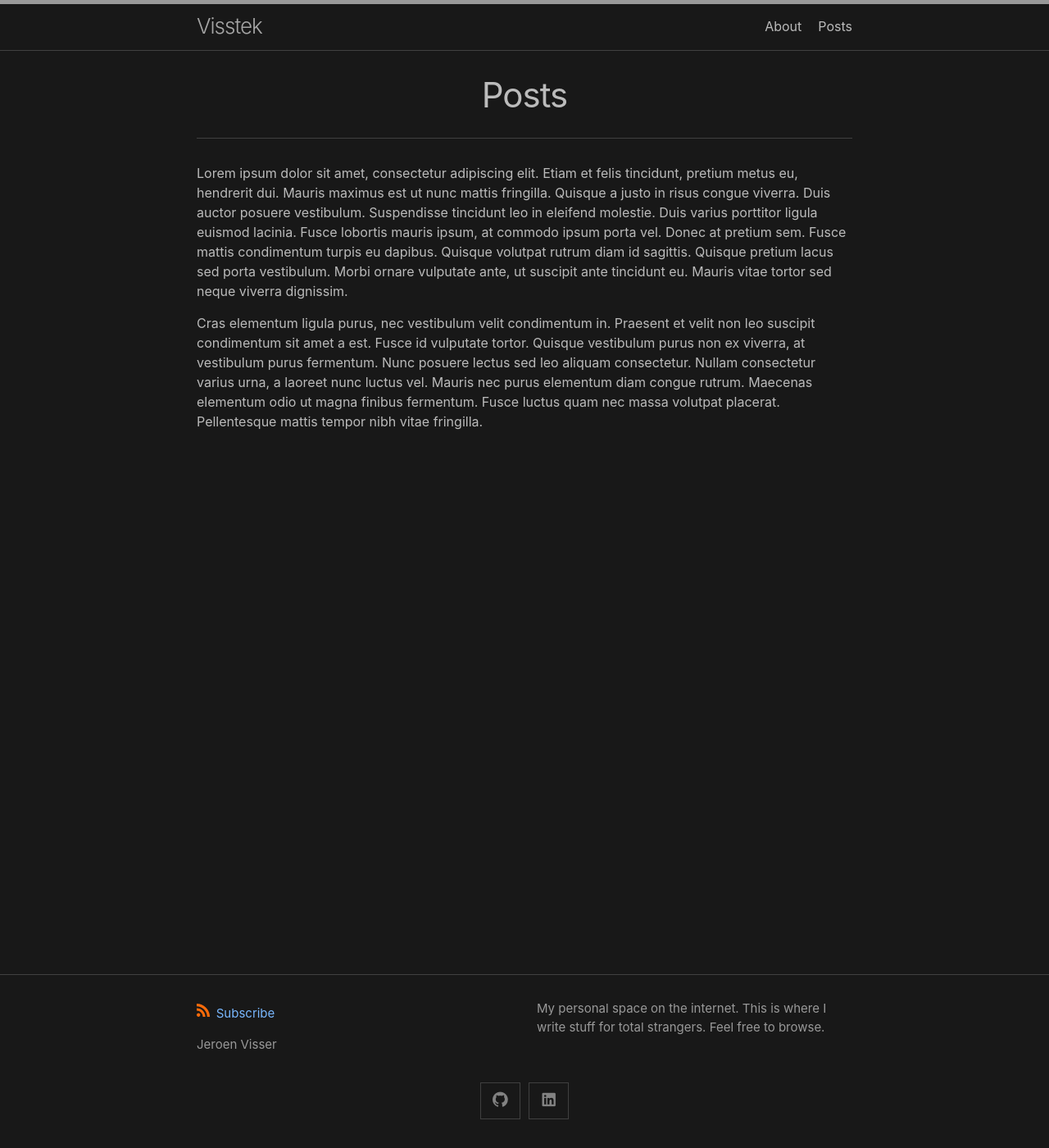
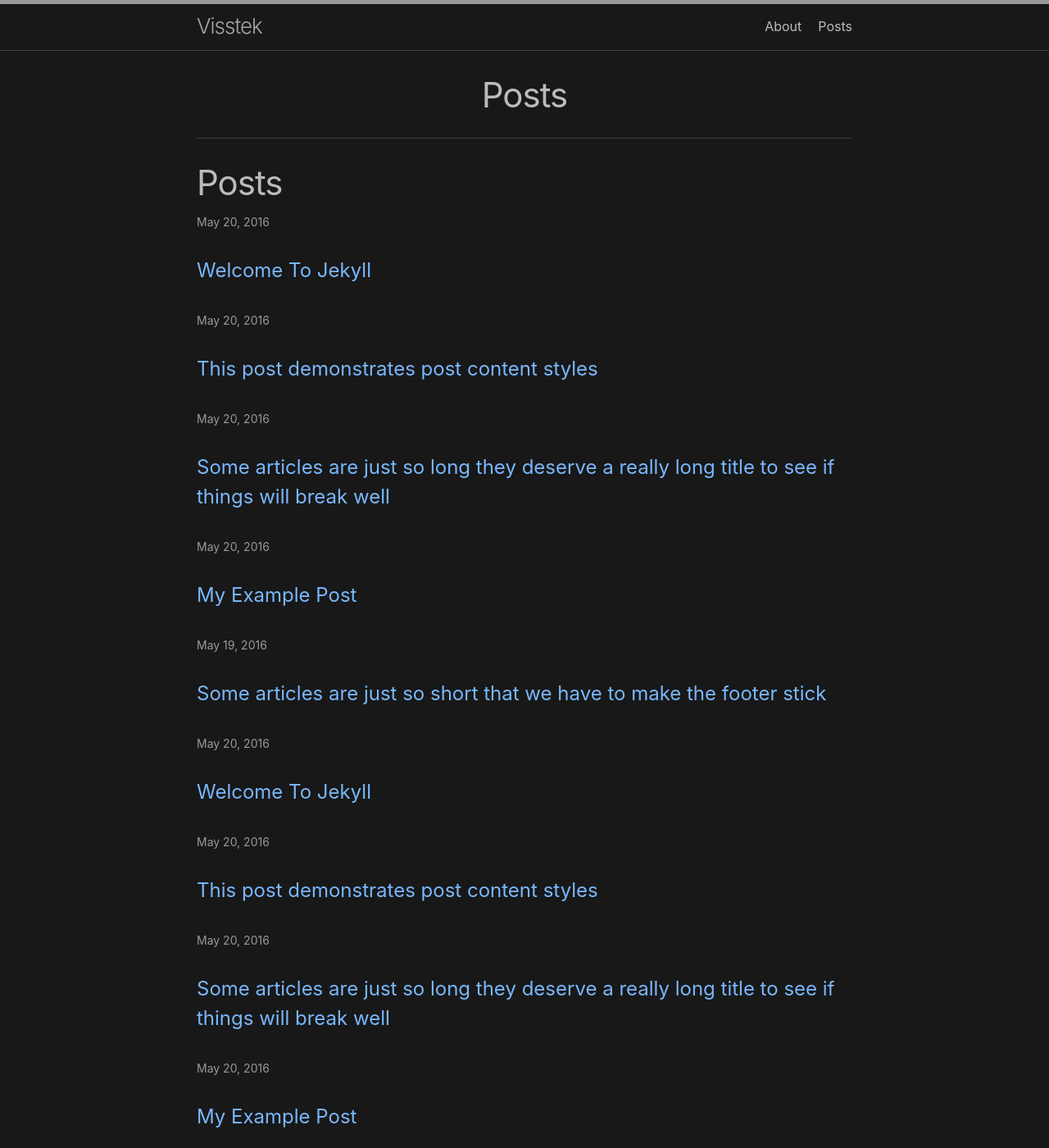
Before and after one commit to VisserJ/visserj.github.io, a Jekyll site: the page built from posts.md, in a window 1280 px wide and 1400 px high. Shown: the whole window at 82% size. Built offline with Jekyll 4.4.1, drawn with Linux system fonts in a browser that asks for light colours; some of the changed text lies outside the part shown.

Commit message:
Update posts.md

```diff
--- a/posts.md
+++ b/posts.md
@@ -4,6 +4,60 @@
 permalink: /posts/
 ---
 
-Lorem ipsum dolor sit amet, consectetur adipiscing elit. Etiam et felis tincidunt, pretium metus eu, hendrerit dui. Mauris maximus est ut nunc mattis fringilla. Quisque a justo in risus congue viverra. Duis auctor posuere vestibulum. Suspendisse tincidunt leo in eleifend molestie. Duis varius porttitor ligula euismod lacinia. Fusce lobortis mauris ipsum, at commodo ipsum porta vel. Donec at pretium sem. Fusce mattis condimentum turpis eu dapibus. Quisque volutpat rutrum diam id sagittis. Quisque pretium lacus sed porta vestibulum. Morbi ornare vulputate ante, ut suscipit ante tincidunt eu. Mauris vitae tortor sed neque viverra dignissim.
+<div class="home">
+  {%- if page.title -%}
+    <h1 class="page-heading">{{ page.title }}</h1>
+  {%- endif -%}
 
-Cras elementum ligula purus, nec vestibulum velit condimentum in. Praesent et velit non leo suscipit condimentum sit amet a est. Fusce id vulputate tortor. Quisque vestibulum purus non ex viverra, at vestibulum purus fermentum. Nunc posuere lectus sed leo aliquam consectetur. Nullam consectetur varius urna, a laoreet nunc luctus vel. Mauris nec purus elementum diam congue rutrum. Maecenas elementum odio ut magna finibus fermentum. Fusce luctus quam nec massa volutpat placerat. Pellentesque mattis tempor nibh vitae fringilla.
+  {{ content }}
+
+
+  {% if site.paginate %}
+    {% assign posts = paginator.posts %}
+  {% else %}
+    {% assign posts = site.posts %}
+  {% endif %}
+
+
+  {%- if posts.size > 0 -%}
+    {%- if page.list_title -%}
+      <h2 class="post-list-heading">{{ page.list_title }}</h2>
+    {%- endif -%}
+    <ul class="post-list">
+      {%- assign date_format = site.minima.date_format | default: "%b %-d, %Y" -%}
+      {%- for post in posts -%}
+      <li>
+        <span class="post-meta">{{ post.date | date: date_format }}</span>
+        <h3>
+          <a class="post-link" href="{{ post.url | relative_url }}">
+            {{ post.title | escape }}
+          </a>
+        </h3>
+        {%- if site.minima.show_excerpts -%}
+          {{ post.excerpt }}
+        {%- endif -%}
+      </li>
+      {%- endfor -%}
+    </ul>
+
+    {% if site.paginate %}
+      <div class="pager">
+        <ul class="pagination">
+        {%- if paginator.previous_page %}
+          <li><a href="{{ paginator.previous_page_path | relative_url }}" class="previous-page">{{ paginator.previous_page }}</a></li>
+        {%- else %}
+          <li><div class="pager-edge">•</div></li>
+        {%- endif %}
+          <li><div class="current-page">{{ paginator.page }}</div></li>
+        {%- if paginator.next_page %}
+          <li><a href="{{ paginator.next_page_path | relative_url }}" class="next-page">{{ paginator.next_page }}</a></li>
+        {%- else %}
+          <li><div class="pager-edge">•</div></li>
+        {%- endif %}
+        </ul>
+      </div>
+    {%- endif %}
+
+  {%- endif -%}
+
+</div>
```
